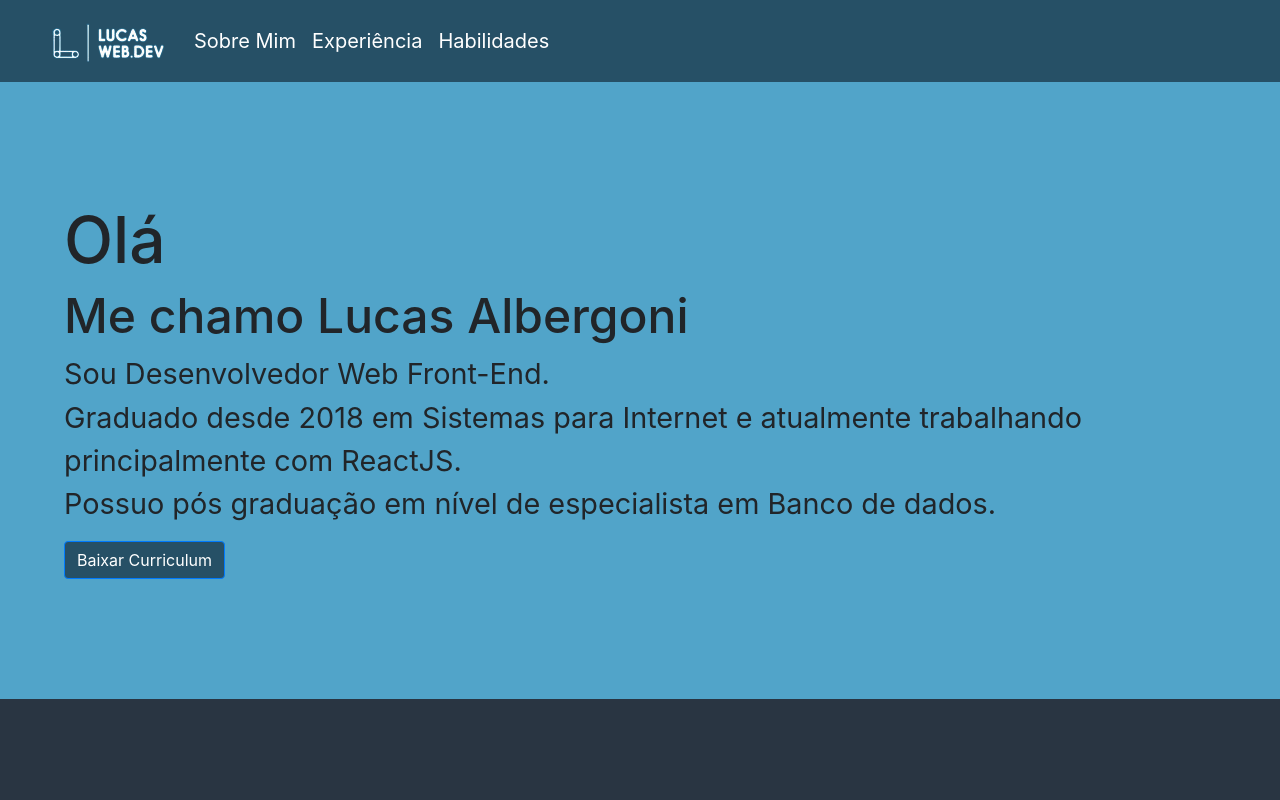
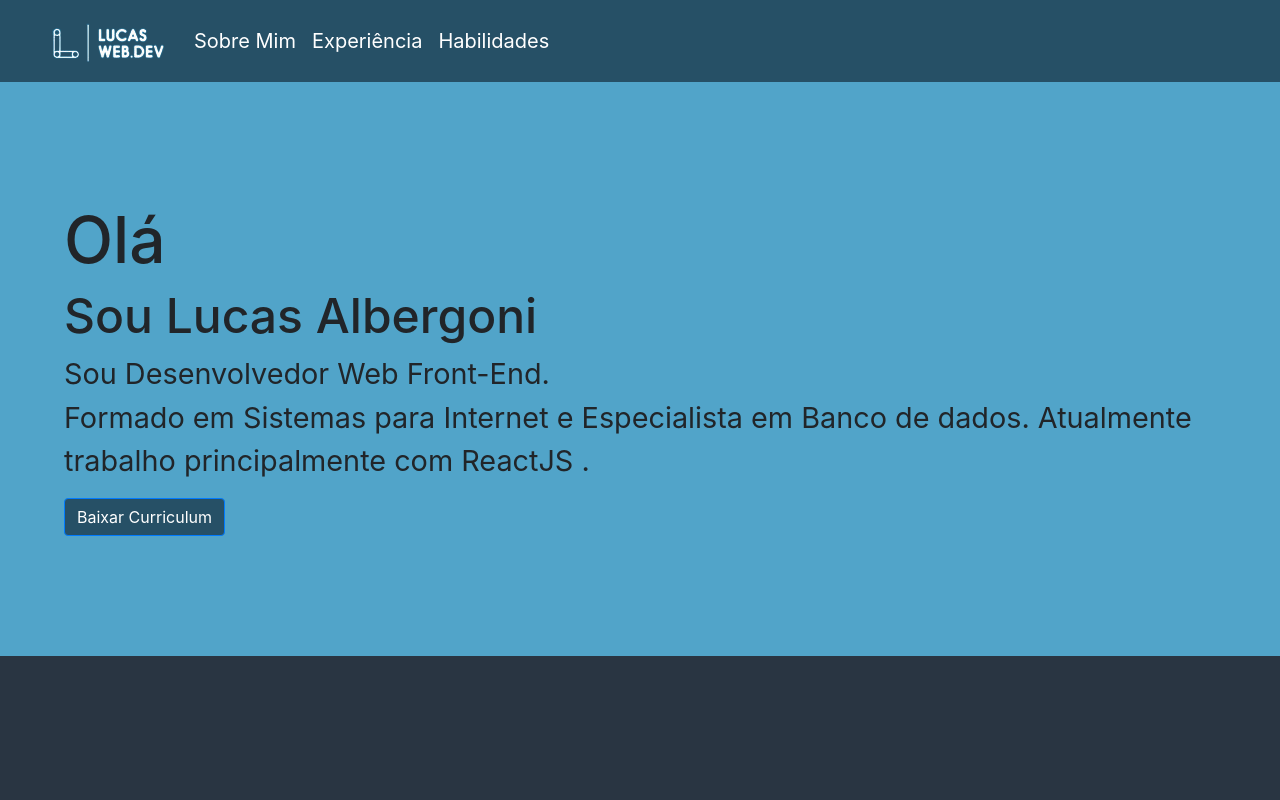
Before and after one commit to LucasAlbergoni/lucasalbergoni.github.io, a React (Create React App) app in the folder portfolio/: page / in a window 1280 px wide. Shown: the top 800 px of the page. Built offline with nearby package versions, Linux system fonts and the light colour scheme; some icons are missing.

Commit message:
alteração no sobre

```diff
--- a/portfolio/src/pages/01-sobre.js
+++ b/portfolio/src/pages/01-sobre.js
@@ -6,14 +6,12 @@ function Sobre() {
 	return (
 		<Container fluid className='part' id='sobre'>
 			<h1>Olá</h1>
-			<h2>Me chamo Lucas Albergoni</h2>
+			<h2>Sou Lucas Albergoni</h2>
 			<p>
 				Sou Desenvolvedor Web Front-End.
 				<br />
-				Graduado desde 2018 em Sistemas para Internet e atualmente trabalhando principalmente com
-				ReactJS.
-				<br />
-				Possuo pós graduação em nível de especialista em Banco de dados.
+				Formado em Sistemas para Internet e Especialista em Banco de dados. Atualmente trabalho
+				principalmente com ReactJS .
 			</p>
 			<Button href={Curriculum} type='button'>
 				Baixar Curriculum
```
